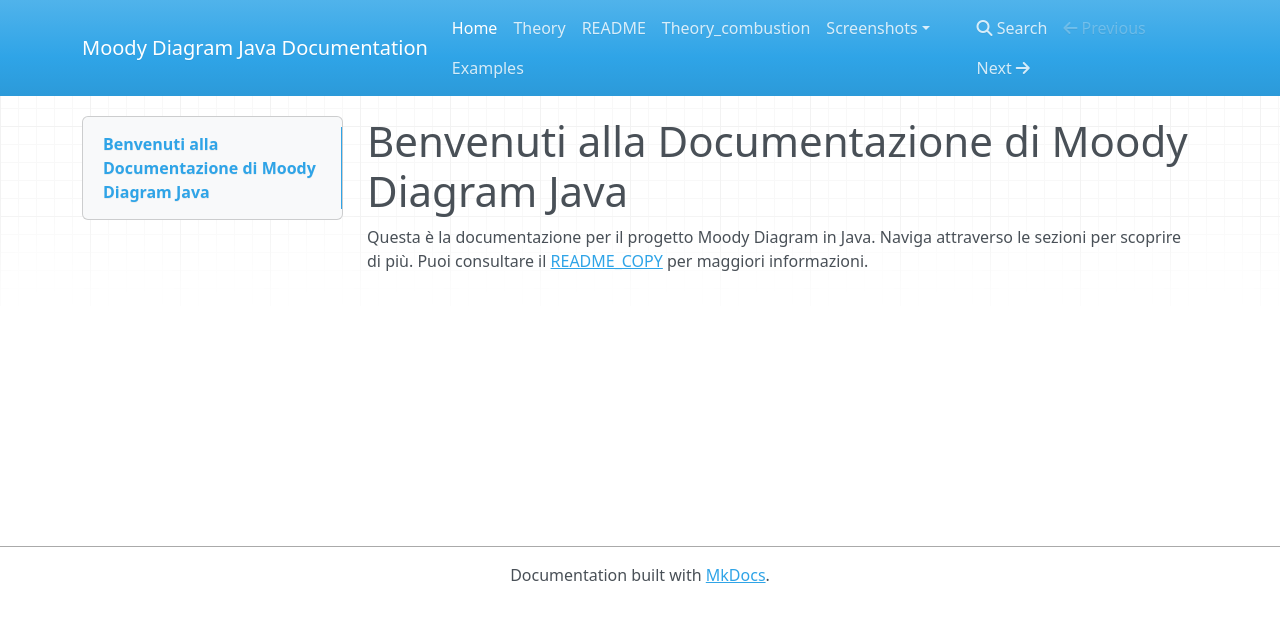
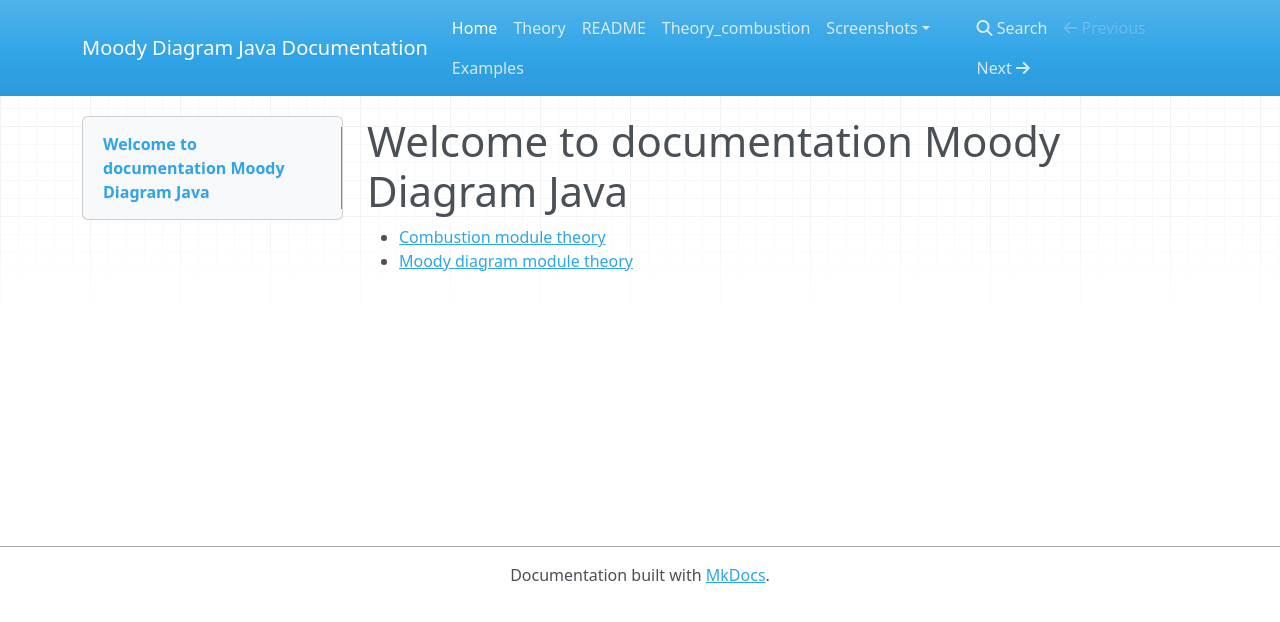
Before and after one commit to antoiovi/CalcolatoreTermodinamico, an MkDocs documentation site: the page built from docs/index.md, in a window 1280 px wide. Shown: the top 622 px of the page. Built offline with MkDocs 1.6.1, drawn with Linux system fonts in a browser that asks for light colours; nearby versions of some CDN libraries.

Commit message:
fix readme

```diff
--- a/docs/index.md
+++ b/docs/index.md
@@ -1,4 +1,4 @@
-# Benvenuti alla Documentazione di Moody Diagram Java
+# Welcome to documentation  Moody Diagram Java
 
-Questa è la documentazione per il progetto Moody Diagram in Java. Naviga attraverso le sezioni per scoprire di più.
-Puoi consultare il [README_COPY](README_COPY.md) per maggiori informazioni.
+- [Combustion module  theory](theory_combustion_module.md)
+- [Moody diagram module theory](theory_moody.md)
```
